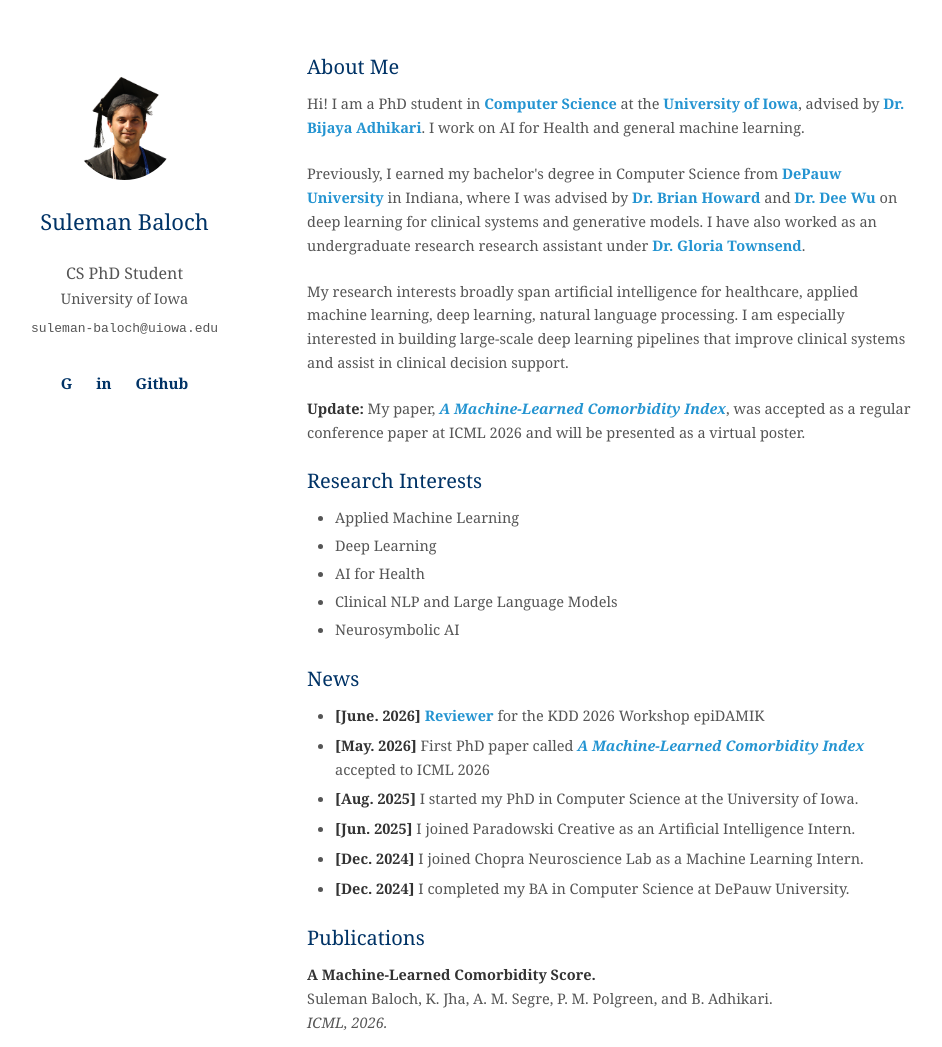
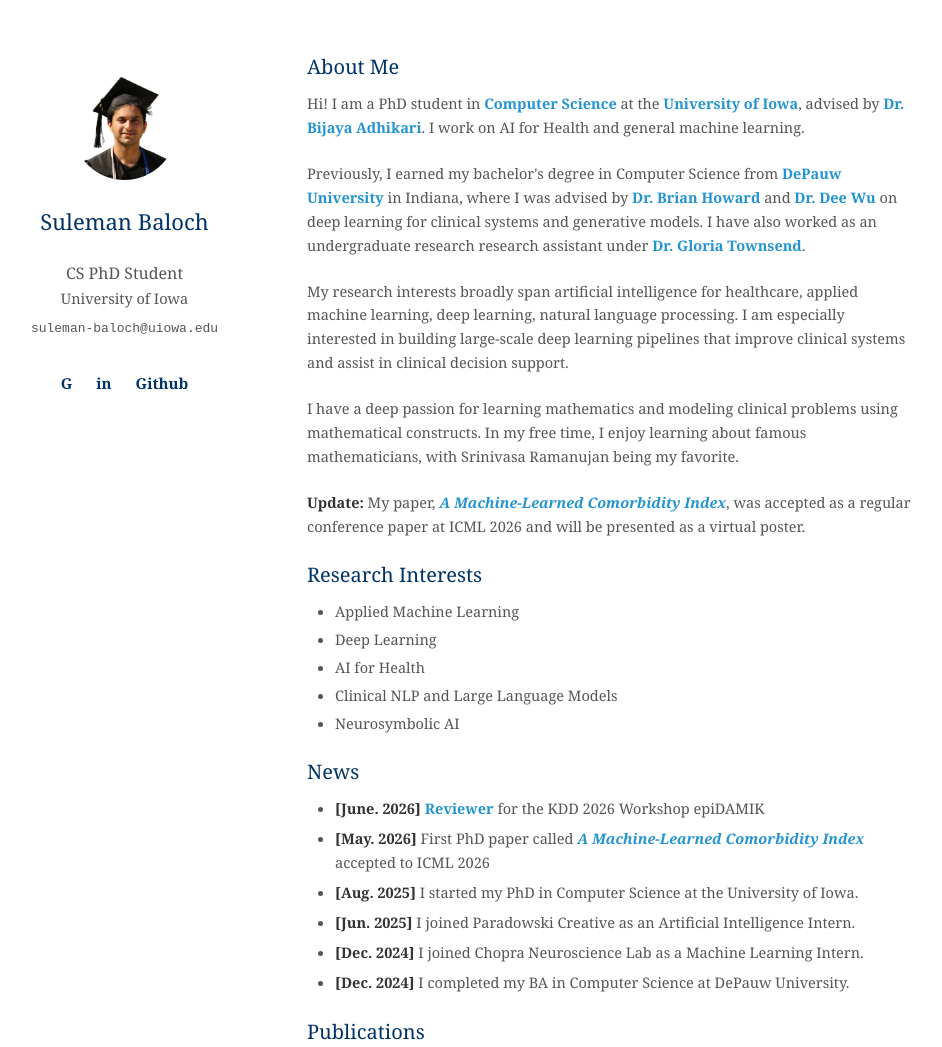
Before and after one commit to sbbaloch2024/sbbaloch2024.github.io, a plain HTML site: page index.html in a window 1280 px wide. Shown: the top 1047 px of the page, without its empty margins (183-1125 px from the left). Drawn offline with Linux system fonts and the light colour scheme.

Commit message:
Update index.html

```diff
--- a/index.html
+++ b/index.html
@@ -47,6 +47,9 @@
   applied machine learning, deep learning, natural language processing. I am especially
   interested in building large-scale deep learning pipelines that improve clinical systems and assist in clinical decision support.
 </p>
+
+      <p>
+I have a deep passion for learning mathematics and modeling clinical problems using mathematical constructs. In my free time, I enjoy learning about famous mathematicians, with Srinivasa Ramanujan being my favorite.</p>
 
 <p><strong>Update:</strong> My paper, <a href="https://icml.cc/virtual/2026/poster/65590"><em>A Machine-Learned Comorbidity Index</em></a>, was accepted as a regular conference paper at ICML 2026 and will be presented as a virtual poster.</p>
       <h2>Research Interests</h2>
```
